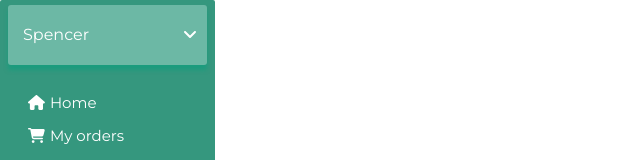
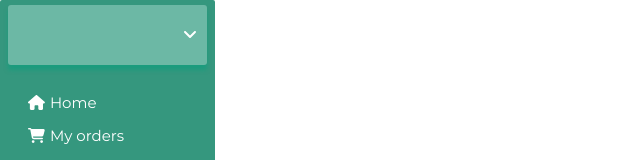
Before and after one commit to skabeo/xpress-frontend, a React (Vite) app: page / in a window 1280 px wide. Shown: the top 160 px of the page, without its empty margins (0-640 px from the left). Built offline with nearby package versions, Linux system fonts and the light colour scheme; sample sign-in values are in the browser's storage.

Commit message:
Display user name dynamically

```diff
--- a/src/components/sidebar/Sidebar.jsx
+++ b/src/components/sidebar/Sidebar.jsx
@@ -11,11 +11,14 @@ import {
 
 const Sidebar = () => {
   const [angleIcon, setAngleIcon] = useState(false);
+  const storedUSerInfo = localStorage.getItem("USER_INFO");
+  const parsedData = JSON.parse(storedUSerInfo);
+
   return (
     <div className='sidebar-main-container'>
       <div className='main-sidebar-user-name'>
         <div className='sidebar-user-name'>
-          <p className='font-bold'>Spencer</p>
+          <p className='font-bold'>{parsedData.first_name}</p>
           <span onClick={() => setAngleIcon(!angleIcon)}>
             <FontAwesomeIcon icon={ angleIcon ? faAngleUp : faAngleDown} />
           </span>
```
